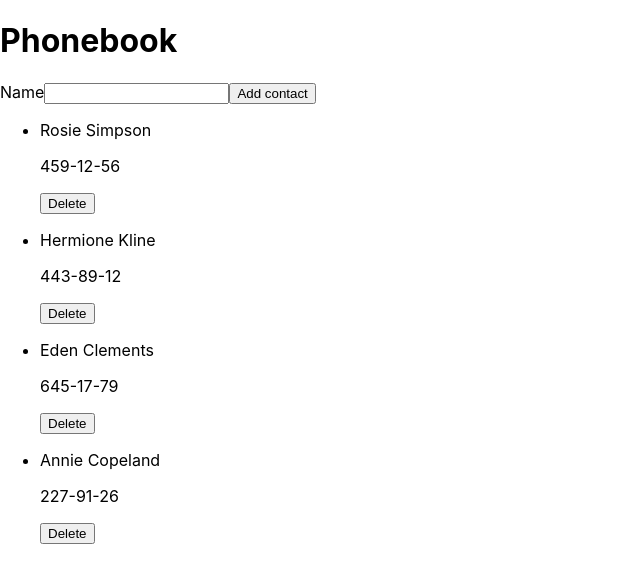
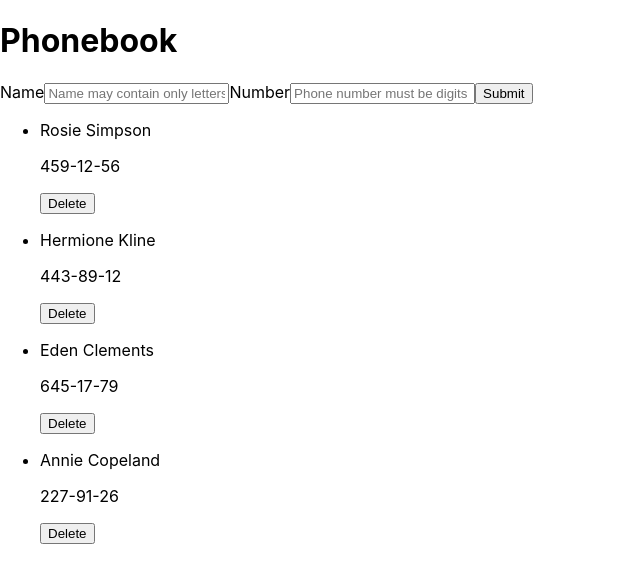
Before and after one commit to NazarKr/goit-react-hw-03-phonebook, a React (Create React App) app: page / in a window 1280 px wide. Shown: the top 582 px of the page, without its empty margins (0-640 px from the left). Built offline with nearby package versions, Linux system fonts and the light colour scheme.

Commit message:
add formic

```diff
--- a/package.json
+++ b/package.json
@@ -8,6 +8,7 @@
     "@testing-library/jest-dom": "^5.16.3",
     "@testing-library/react": "^12.1.4",
     "@testing-library/user-event": "^13.5.0",
+    "formik": "^2.2.9",
     "nanoid": "^4.0.0",
     "react": "^18.1.0",
     "react-dom": "^18.1.0",
--- a/src/components/App.jsx
+++ b/src/components/App.jsx
@@ -1,5 +1,5 @@
 import React, { Component } from 'react';
-import FormContact from './FormContact/FormContact';
+import FormicContact from './FormContact/FormicContact';
 import ContactsList from './ContactList/ContactsList';
 // import { nanoid } from 'nanoid'
 
@@ -31,7 +31,7 @@
   };
 
   formSubmit = data => {
-    // console.log(data)
+    console.log(data)
   }
 
   render() {
@@ -41,7 +41,7 @@
       <div>
         <h1>Phonebook</h1>
 
-        <FormContact onSubmit={this.formSubmit} />
+        <FormicContact onSubmit={this.formSubmit} />
         <ContactsList
           contacts={contacts}
           onDeleteContact={this.deleteContact}
--- /dev/null
+++ b/src/components/FormContact/FormicContact.jsx
@@ -0,0 +1,49 @@
+import React, { Component } from 'react';
+import { Formik, Field, Form } from 'formik';
+
+class FormicContact extends Component {
+
+    render() {
+        return (
+            <Formik
+                initialValues={{
+                    name: '',
+                    number: ''
+                }}
+                onSubmit={async (values) => {
+                    await new Promise((r) => setTimeout(r, 500));
+                    // alert(JSON.stringify(values, null, 2));
+                    this.props.onSubmit(values);
+
+                }}
+            >
+                <Form>
+                    <label htmlFor="Name">Name</label>
+                    <Field
+                        id="name"
+                        name="name"
+                        placeholder="Name may contain only letters, apostrophe, dash and spaces. For example Adrian, Jacob Mercer, Charles de Batz de Castelmore d'Artagnan"
+                        type="text"
+                        pattern="^[a-zA-Zа-яА-Я]+(([' -][a-zA-Zа-яА-Я ])?[a-zA-Zа-яА-Я]*)*$"
+                        required
+                    />
+
+                    <label htmlFor="lastName">Number</label>
+                    <Field
+                        id="number"
+                        name="number"
+                        placeholder="Phone number must be digits and can contain spaces, dashes, parentheses and can start with +"
+                        type="tel"
+                        pattern="\+?\d{1,4}?[-.\s]?\(?\d{1,3}?\)?[-.\s]?\d{1,4}[-.\s]?\d{1,4}[-.\s]?\d{1,9}"
+                        required
+                    />
+
+                    <button type="submit">Submit</button>
+                </Form>
+            </Formik>
+        )
+    }
+
+}
+
+export default FormicContact;
```
Also changed, not shown: 1 other file (tests, documents, lock files or other folders).
